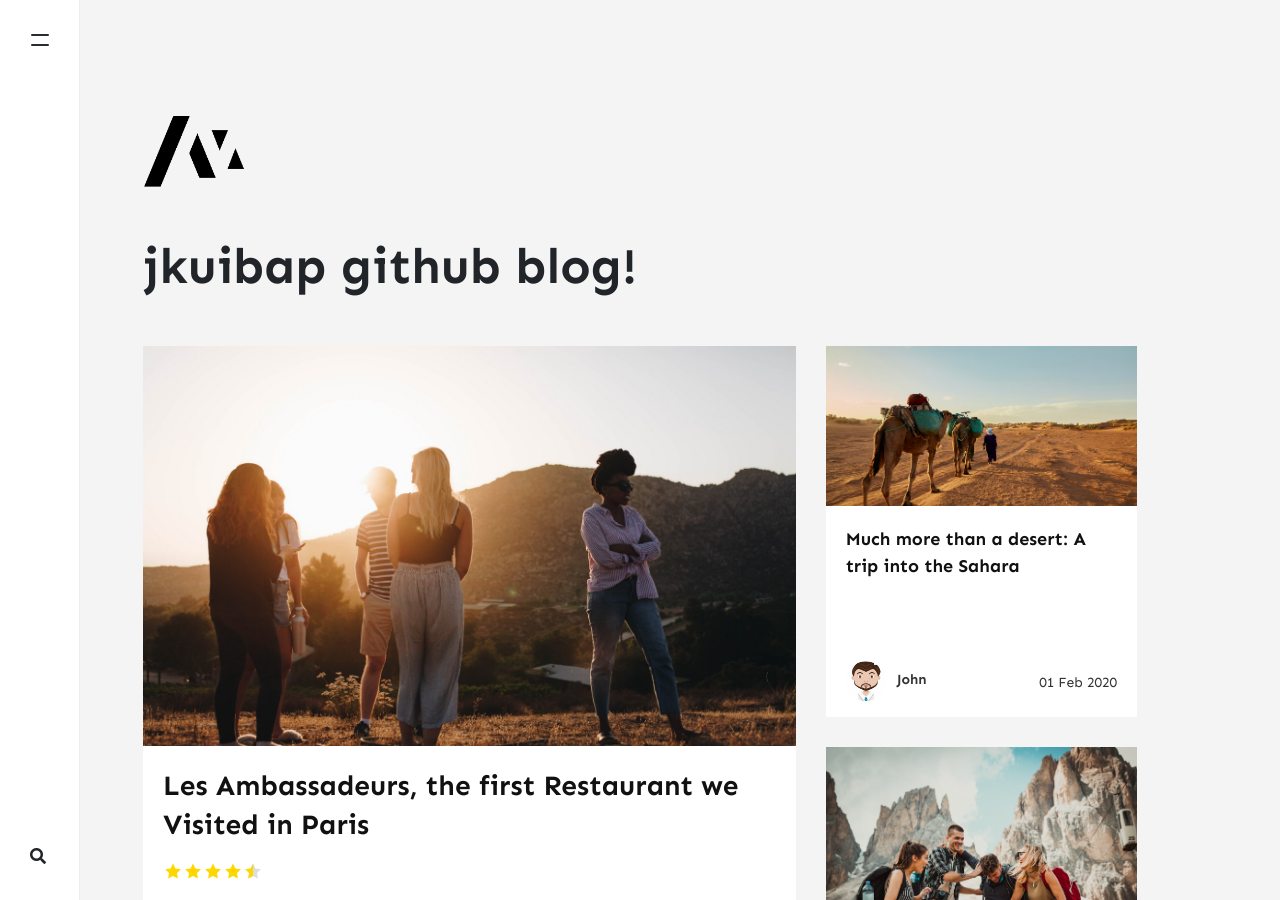
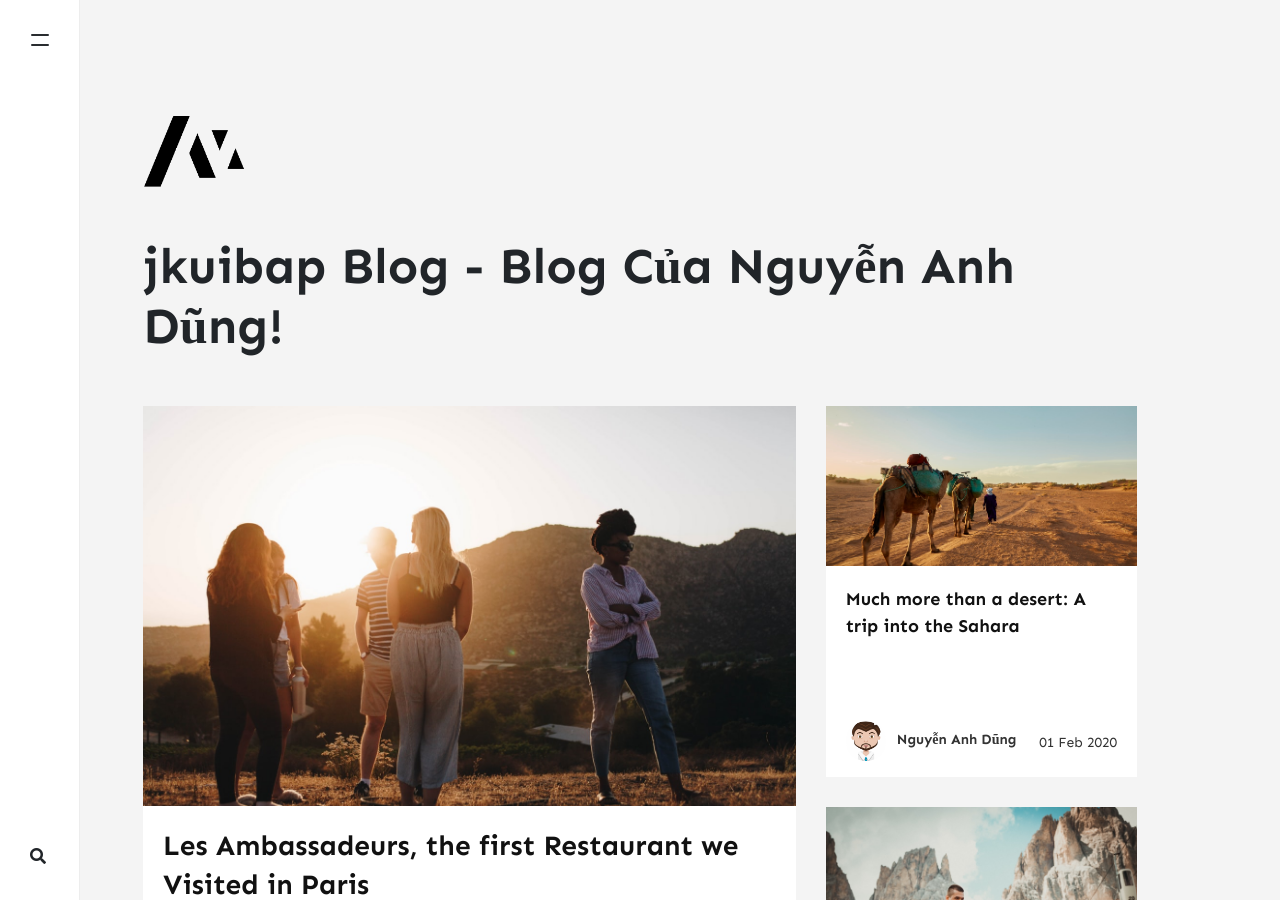
Before and after one commit to jkuibap/jkuibap.github.io, a Jekyll site: the page built from index.html, in a window 1280 px wide and 900 px high. Built offline with Jekyll 4.4.1, drawn with Linux system fonts in a browser that asks for light colours; nearby versions of some CDN libraries; the list of posts is cut into pages by our own code; comment, search, counter and statistics services are not loaded; some of the changed text lies outside the part shown.

Commit message:
Update _config.yml

```diff
--- a/_config.yml
+++ b/_config.yml
@@ -1,7 +1,7 @@
 # Site
 name: "jkuibap"
 title: "jkuibap"
-description: "jkuibap github blog!"
+description: "jkuibap Blog - Blog Của Nguyễn Anh Dũng!"
 logo: 'assets/images/logo.png'
 favicon: 'assets/images/logo.png'
 baseurl:
@@ -23,8 +23,8 @@ authors:
     twitter: https://twitter.com/jkuibap
     description: "Author of Mediumish, a Bootstrap Medium styled template available for WordPress, HTML, Ghost and Jekyll. You are currently previewing Jekyll template demo."
   john:
-    name: John
-    display_name: John
+    name: Nguyễn Anh Dũng
+    display_name: Nguyễn Anh Dũng
     avatar: 'assets/images/avatar.png'
     gravatar: b1cc14991db7a456fcd761680bbc8f81
     email: jkuibap@yahoo.com
```
